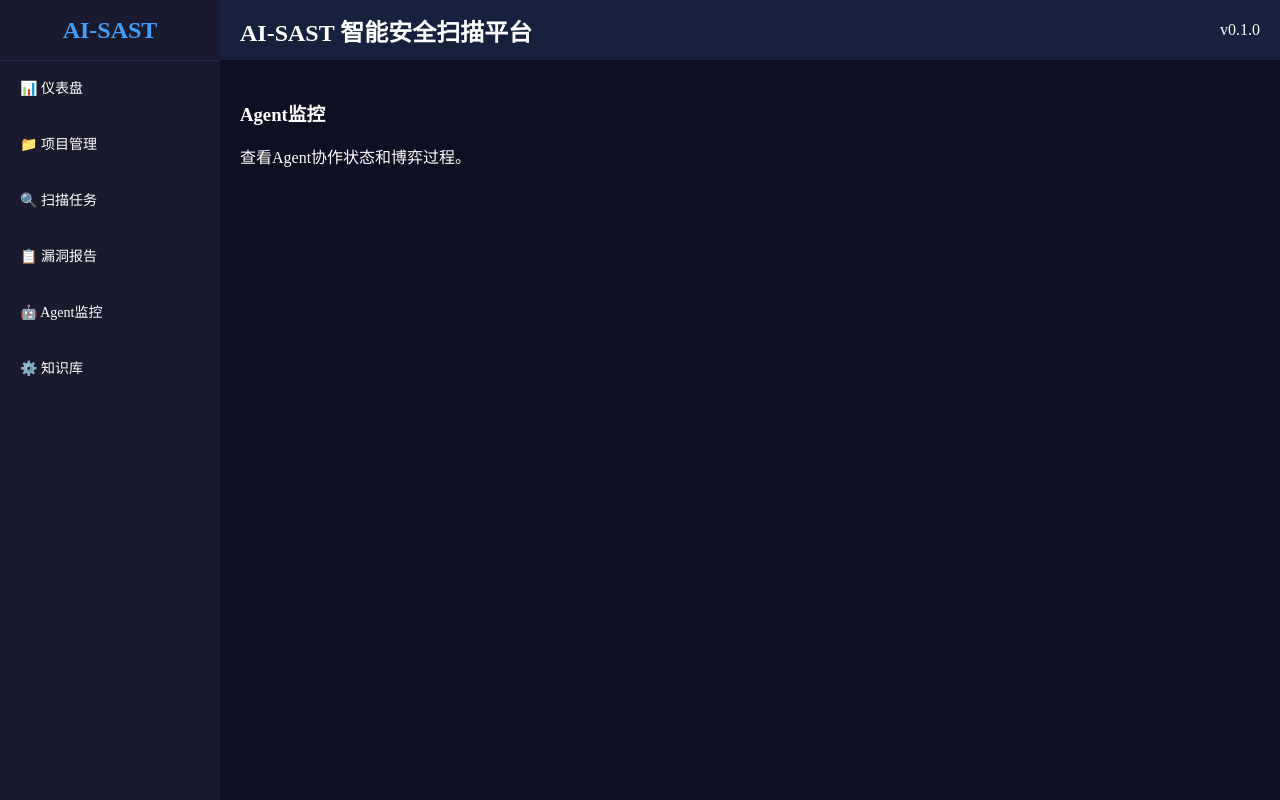
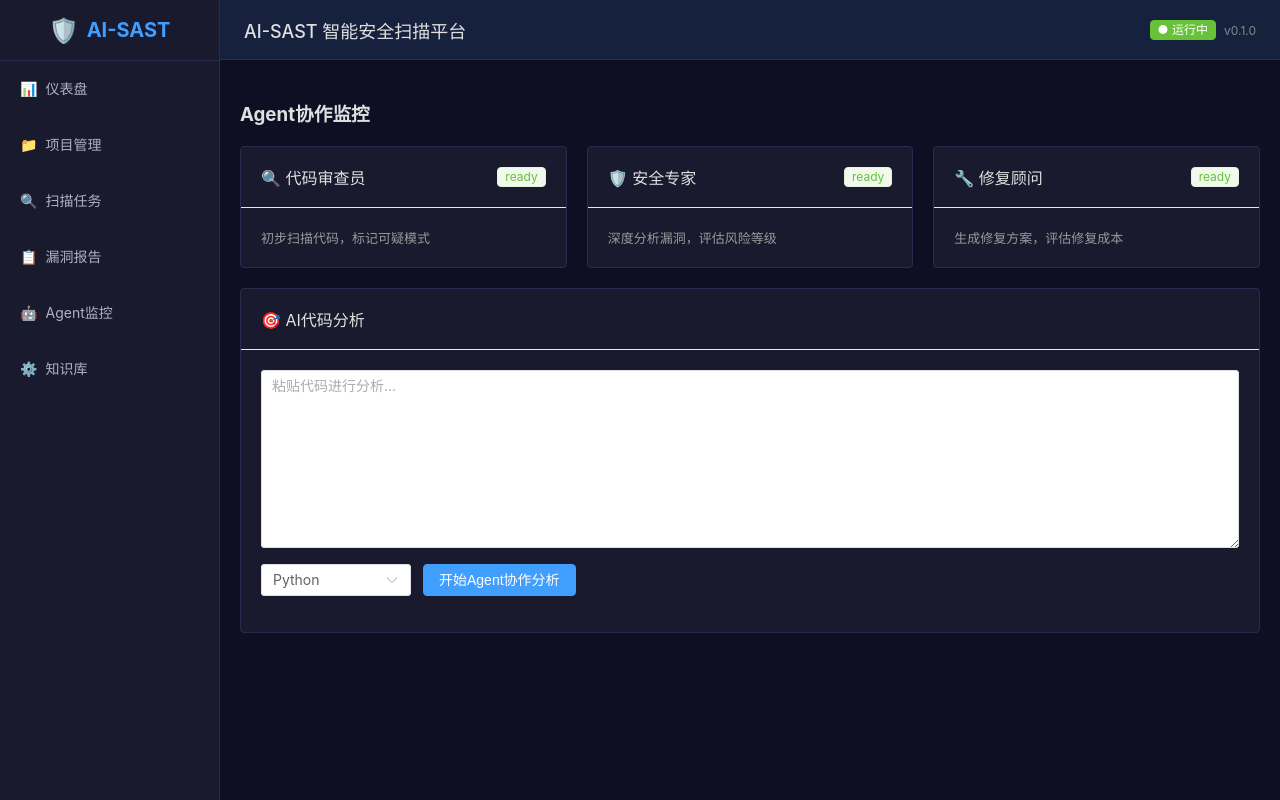
Before and after one commit to pqfhappy/ai-sast, a Vue app in the folder frontend/: page /agents in a window 1280 px wide. Built offline with nearby package versions, Linux system fonts and the light colour scheme.

Commit message:
feat: enhanced web UI - dashboard, agent monitor, knowledge base with dark theme

```diff
--- a/frontend/src/App.vue
+++ b/frontend/src/App.vue
@@ -1,22 +1,28 @@
 <template>
   <el-container style="min-height: 100vh">
-    <el-aside width="220px" style="background: #1a1a2e">
-      <div class="logo">AI-SAST</div>
-      <el-menu :router="true" background-color="#1a1a2e" text-color="#fff" active-text-color="#409eff">
-        <el-menu-item index="/">📊 仪表盘</el-menu-item>
-        <el-menu-item index="/projects">📁 项目管理</el-menu-item>
-        <el-menu-item index="/scans">🔍 扫描任务</el-menu-item>
-        <el-menu-item index="/reports">📋 漏洞报告</el-menu-item>
-        <el-menu-item index="/agents">🤖 Agent监控</el-menu-item>
-        <el-menu-item index="/knowledge">⚙️ 知识库</el-menu-item>
+    <el-aside width="220px" style="background: #1a1a2e; border-right: 1px solid #2a2a4e">
+      <div class="logo">
+        <span class="logo-icon">🛡️</span>
+        <span class="logo-text">AI-SAST</span>
+      </div>
+      <el-menu :router="true" background-color="#1a1a2e" text-color="#b0b0c0" active-text-color="#409eff" style="border-right: none">
+        <el-menu-item index="/"><span class="menu-icon">📊</span>仪表盘</el-menu-item>
+        <el-menu-item index="/projects"><span class="menu-icon">📁</span>项目管理</el-menu-item>
+        <el-menu-item index="/scans"><span class="menu-icon">🔍</span>扫描任务</el-menu-item>
+        <el-menu-item index="/reports"><span class="menu-icon">📋</span>漏洞报告</el-menu-item>
+        <el-menu-item index="/agents"><span class="menu-icon">🤖</span>Agent监控</el-menu-item>
+        <el-menu-item index="/knowledge"><span class="menu-icon">⚙️</span>知识库</el-menu-item>
       </el-menu>
     </el-aside>
     <el-container>
-      <el-header style="background: #16213e; color: #fff; display: flex; align-items: center; justify-content: space-between">
-        <h2>AI-SAST 智能安全扫描平台</h2>
-        <span>v0.1.0</span>
+      <el-header style="background: #16213e; color: #e0e0e0; display: flex; align-items: center; justify-content: space-between; border-bottom: 1px solid #2a2a4e; height: 60px; padding: 0 24px">
+        <h2 style="margin: 0; font-size: 18px; font-weight: 500">AI-SAST 智能安全扫描平台</h2>
+        <div>
+          <el-tag size="small" type="success" effect="dark" style="margin-right: 8px">● 运行中</el-tag>
+          <span style="font-size: 12px; color: #888">v0.1.0</span>
+        </div>
       </el-header>
-      <el-main style="background: #0f0f23; color: #fff">
+      <el-main style="background: #0f0f23; color: #e0e0e0; padding: 20px; min-height: calc(100vh - 60px)">
         <router-view />
       </el-main>
     </el-container>
@@ -28,16 +34,17 @@ import { RouterView } from 'vue-router'
 </script>
 
 <style>
-body { margin: 0; }
-.logo {
-  height: 60px;
-  display: flex;
-  align-items: center;
-  justify-content: center;
-  font-size: 1.5rem;
-  font-weight: bold;
-  color: #409eff;
-  border-bottom: 1px solid #2a2a4e;
-}
+body { margin: 0; font-family: -apple-system, BlinkMacSystemFont, 'Segoe UI', Roboto, sans-serif; background: #0f0f23 }
 .el-menu { border-right: none !important; }
+.logo { height: 60px; display: flex; align-items: center; justify-content: center; gap: 8px; border-bottom: 1px solid #2a2a4e; }
+.logo-icon { font-size: 24px; }
+.logo-text { font-size: 20px; font-weight: bold; color: #409eff; }
+.menu-icon { margin-right: 8px; }
+.el-menu-item { display: flex; align-items: center; }
+.el-card { background: #1a1a2e !important; border: 1px solid #2a2a4e !important; color: #e0e0e0 !important; }
+.el-table { background: #1a1a2e !important; color: #e0e0e0 !important; }
+.el-table th { background: #16213e !important; color: #b0b0c0 !important; }
+.el-table--striped .el-table__body tr.el-table__row--striped td { background: #1e1e3a !important; }
+.el-dialog { background: #1a1a2e !important; color: #e0e0e0 !important; }
+.el-dialog__title { color: #e0e0e0 !important; }
 </style>
--- a/frontend/src/views/Agents.vue
+++ b/frontend/src/views/Agents.vue
@@ -1,3 +1,92 @@
 <template>
-  <div><h1>Agent监控</h1><p>查看Agent协作状态和博弈过程。</p></div>
+  <div>
+    <h3 style="margin-bottom: 20px">Agent协作监控</h3>
+    <el-row :gutter="20" style="margin-bottom: 20px">
+      <el-col :span="8" v-for="agent in agents" :key="agent.name">
+        <el-card shadow="never">
+          <template #header>
+            <div style="display: flex; justify-content: space-between; align-items: center">
+              <span>{{ agent.icon }} {{ agent.name }}</span>
+              <el-tag :type="agent.status === 'ready' ? 'success' : 'warning'" size="small">{{ agent.status }}</el-tag>
+            </div>
+          </template>
+          <div style="font-size: 13px; color: #999">{{ agent.role }}</div>
+        </el-card>
+      </el-col>
+    </el-row>
+
+    <el-card shadow="never">
+      <template #header><span>🎯 AI代码分析</span></template>
+      <el-input
+        v-model="codeInput"
+        type="textarea"
+        :rows="8"
+        placeholder="粘贴代码进行分析..."
+        style="margin-bottom: 16px"
+      />
+      <div style="display: flex; gap: 12px; margin-bottom: 16px">
+        <el-select v-model="language" style="width: 150px">
+          <el-option label="Python" value="python" />
+          <el-option label="JavaScript" value="javascript" />
+          <el-option label="Java" value="java" />
+        </el-select>
+        <el-button type="primary" @click="analyzeCode" :loading="loading">开始Agent协作分析</el-button>
+      </div>
+
+      <div v-if="result" style="margin-top: 16px">
+        <el-divider content-position="left">分析结果</el-divider>
+        <el-timeline>
+          <el-timeline-item v-for="(round, idx) in result.rounds" :key="idx" :timestamp="'第' + (idx + 1) + '轮'" placement="top">
+            <div v-if="round.challenges" style="font-size: 12px; color: #e6a23c; margin-bottom: 8px">
+              ⚡ 质疑: {{ round.challenges.map(c => c.issue).join(', ') }}
+            </div>
+          </el-timeline-item>
+        </el-timeline>
+        <el-table :data="result.vulnerabilities" stripe style="margin-top: 12px">
+          <el-table-column prop="type" label="漏洞类型" width="160" />
+          <el-table-column prop="severity" label="严重程度" width="100">
+            <template #default="{ row }">
+              <el-tag :type="sevType(row.severity)" size="small">{{ row.severity }}</el-tag>
+            </template>
+          </el-table-column>
+          <el-table-column prop="line" label="行号" width="60" />
+          <el-table-column prop="attack_vector" label="攻击路径" />
+          <el-table-column prop="confidence" label="置信度" width="80">
+            <template #default="{ row }">{{ row.confidence }}%</template>
+          </el-table-column>
+        </el-table>
+      </div>
+    </el-card>
+  </div>
 </template>
+
+<script setup>
+import { ref } from 'vue'
+import axios from 'axios'
+const agents = ref([
+  { name: '代码审查员', icon: '🔍', role: '初步扫描代码，标记可疑模式', status: 'ready' },
+  { name: '安全专家', icon: '🛡️', role: '深度分析漏洞，评估风险等级', status: 'ready' },
+  { name: '修复顾问', icon: '🔧', role: '生成修复方案，评估修复成本', status: 'ready' },
+])
+const codeInput = ref('')
+const language = ref('python')
+const loading = ref(false)
+const result = ref(null)
+
+const analyzeCode = async () => {
+  if (!codeInput.value) return
+  loading.value = true
+  try {
+    const res = await axios.post('/api/agents/analyze', { code: codeInput.value, language: language.value })
+    result.value = res.data
+  } catch (e) {
+    console.error(e)
+  }
+  loading.value = false
+}
+
+const sevType = (sev) => {
+  const map = { critical: 'danger', high: 'danger', medium: 'warning', low: 'info' }
+  return map[sev?.toLowerCase()] || 'info'
+}
+</script>
--- a/frontend/src/views/Dashboard.vue
+++ b/frontend/src/views/Dashboard.vue
@@ -1,11 +1,29 @@
 <template>
   <div>
-    <h1>仪表盘</h1>
+    <h3 style="margin-bottom: 20px">仪表盘概览</h3>
     <el-row :gutter="20">
       <el-col :span="6" v-for="card in stats" :key="card.label">
-        <el-card style="margin-bottom:20px">
-          <h3>{{ card.value }}</h3>
-          <p>{{ card.label }}</p>
+        <el-card shadow="never" style="margin-bottom: 20px; text-align: center">
+          <div style="font-size: 32px; font-weight: bold; color: #409eff">{{ card.value }}</div>
+          <div style="font-size: 14px; color: #888; margin-top: 8px">{{ card.label }}</div>
+        </el-card>
+      </el-col>
+    </el-row>
+    <el-row :gutter="20">
+      <el-col :span="14">
+        <el-card shadow="never">
+          <template #header><span>漏洞趋势（最近7天）</span></template>
+          <div style="height: 250px; display: flex; align-items: center; justify-content: center; color: #666">
+            等待扫描数据...
+          </div>
+        </el-card>
+      </el-col>
+      <el-col :span="10">
+        <el-card shadow="never">
+          <template #header><span>漏洞类型分布</span></template>
+          <div style="height: 250px; display: flex; align-items: center; justify-content: center; color: #666">
+            等待扫描数据...
+          </div>
         </el-card>
       </el-col>
     </el-row>
@@ -13,15 +31,21 @@
 </template>
 <script setup>
 import { ref, onMounted } from 'vue'
-import { health } from '../api'
+import { health, listProjects } from '../api'
 const stats = ref([
   { label: '扫描项目', value: '-' },
   { label: '发现漏洞', value: '-' },
   { label: '误报率', value: '-' },
-  { label: '平均耗时', value: '-' },
+  { label: 'Agent状态', value: '就绪' },
 ])
 onMounted(async () => {
-  const res = await health()
-  console.log('API:', res.data)
+  try {
+    const h = await health()
+    const p = await listProjects()
+    stats.value[0].value = p.data.length || 0
+    console.log('API connected:', h.data)
+  } catch (e) {
+    console.log('API not available yet')
+  }
 })
 </script>
--- a/frontend/src/views/Knowledge.vue
+++ b/frontend/src/views/Knowledge.vue
@@ -1,3 +1,31 @@
 <template>
-  <div><h1>知识库</h1><p>管理漏洞规则和最佳实践。</p></div>
+  <div>
+    <h3 style="margin-bottom: 20px">漏洞知识库</h3>
+    <el-card shadow="never">
+      <template #header><span>常见漏洞类型</span></template>
+      <el-table :data="vulns" stripe v-if="vulns.length">
+        <el-table-column prop="name" label="漏洞名称" width="160" />
+        <el-table-column prop="cwe" label="CWE编号" width="100" />
+        <el-table-column prop="severity" label="严重程度" width="100">
+          <template #default="{ row }">
+            <el-tag :type="row.severity === 'HIGH' || row.severity === 'CRITICAL' ? 'danger' : 'warning'" size="small">{{ row.severity }}</el-tag>
+          </template>
+        </el-table-column>
+        <el-table-column prop="description" label="描述" />
+        <el-table-column prop="fix" label="修复建议" />
+      </el-table>
+      <div v-else style="color: #666; text-align: center; padding: 40px">正在加载知识库...</div>
+    </el-card>
+  </div>
 </template>
+<script setup>
+import { ref, onMounted } from 'vue'
+import { listProjects } from '../api'
+const vulns = ref([])
+onMounted(async () => {
+  try {
+    const res = await (await fetch('/api/knowledge/vulnerabilities')).json()
+    vulns.value = res
+  } catch (e) { console.log('Knowledge API not ready') }
+})
+</script>
```
